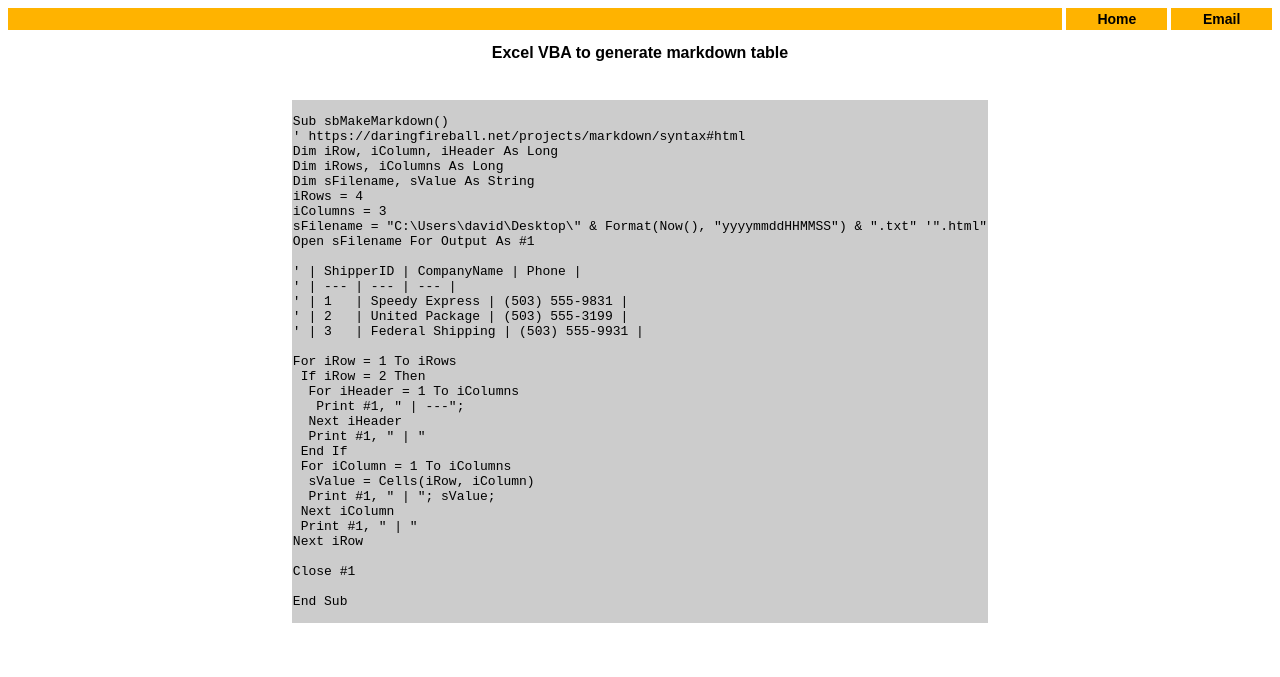
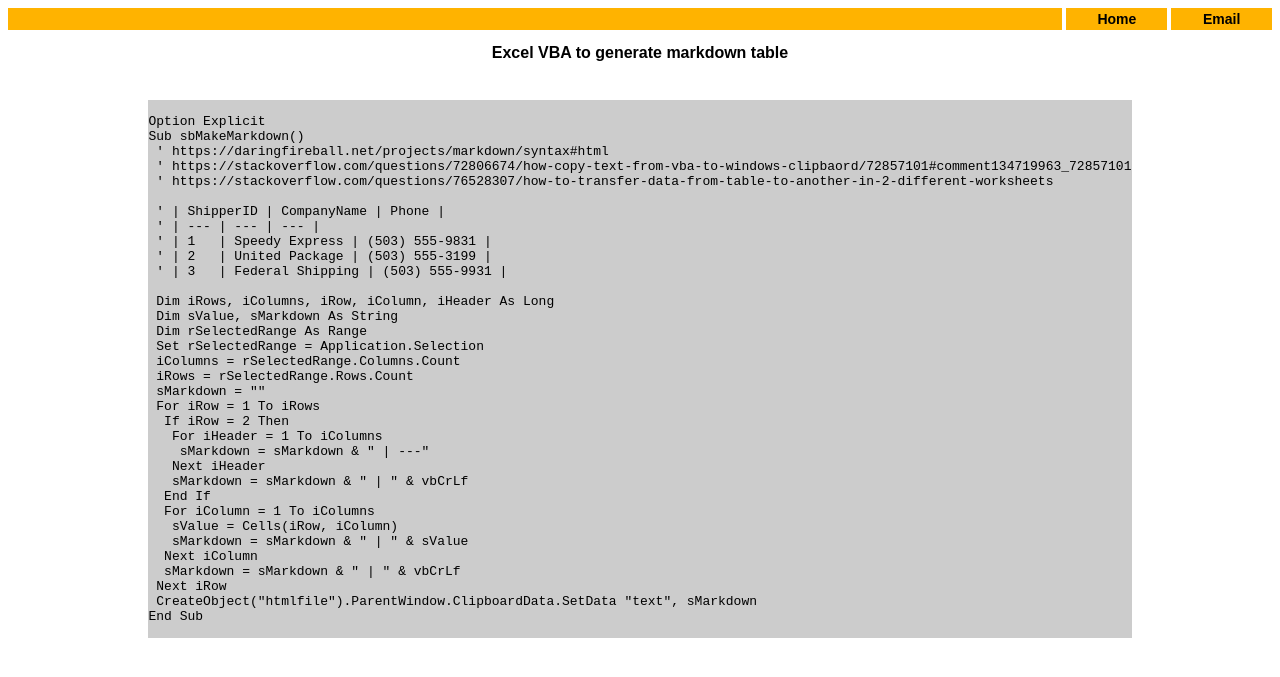
Before and after one commit to DaveTallett26/davetallett26.github.io, a Jekyll site: the page excel-markdown.html, which Jekyll copies as it is, in a window 1280 px wide. Shown: the top 677 px of the page. Built offline with Jekyll 4.4.1, drawn with Linux system fonts in a browser that asks for light colours.

Commit message:
Update excel-markdown.html clipboard

```diff
--- a/excel-markdown.html
+++ b/excel-markdown.html
@@ -23,15 +23,11 @@
 <font size=3>
 <font face="arial">
 <pre>
+Option Explicit
 Sub sbMakeMarkdown()
  ' https://daringfireball.net/projects/markdown/syntax#html
-Dim iRow, iColumn, iHeader As Long
-Dim iRows, iColumns As Long
-Dim sFilename, sValue As String
-iRows = 4
-iColumns = 3
-sFilename = "C:\Users\david\Desktop\" & Format(Now(), "yyyymmddHHMMSS") & ".txt" '".html"
-Open sFilename For Output As #1
+ ' https://stackoverflow.com/questions/72806674/how-copy-text-from-vba-to-windows-clipbaord/72857101#comment134719963_72857101
+ ' https://stackoverflow.com/questions/76528307/how-to-transfer-data-from-table-to-another-in-2-different-worksheets
 
  ' | ShipperID | CompanyName | Phone |
  ' | --- | --- | --- |
@@ -39,22 +35,27 @@ Open sFilename For Output As #1
  ' | 2   | United Package | (503) 555-3199 |
  ' | 3   | Federal Shipping | (503) 555-9931 |
 
+ Dim iRows, iColumns, iRow, iColumn, iHeader As Long
+ Dim sValue, sMarkdown As String
+ Dim rSelectedRange As Range
+ Set rSelectedRange = Application.Selection
+ iColumns = rSelectedRange.Columns.Count
+ iRows = rSelectedRange.Rows.Count
+ sMarkdown = ""
  For iRow = 1 To iRows
   If iRow = 2 Then
    For iHeader = 1 To iColumns
-   Print #1, " | ---";
+    sMarkdown = sMarkdown & " | ---"
    Next iHeader
-  Print #1, " | "
+   sMarkdown = sMarkdown & " | " & vbCrLf
   End If
   For iColumn = 1 To iColumns
    sValue = Cells(iRow, iColumn)
-  Print #1, " | "; sValue;
+   sMarkdown = sMarkdown & " | " & sValue
   Next iColumn
- Print #1, " | "
+  sMarkdown = sMarkdown & " | " & vbCrLf
  Next iRow
-
-Close #1
-
+ CreateObject("htmlfile").ParentWindow.ClipboardData.SetData "text", sMarkdown
 End Sub
 </pre>
 </font>
```
Lines whose indentation alone changed are shown as unchanged.
